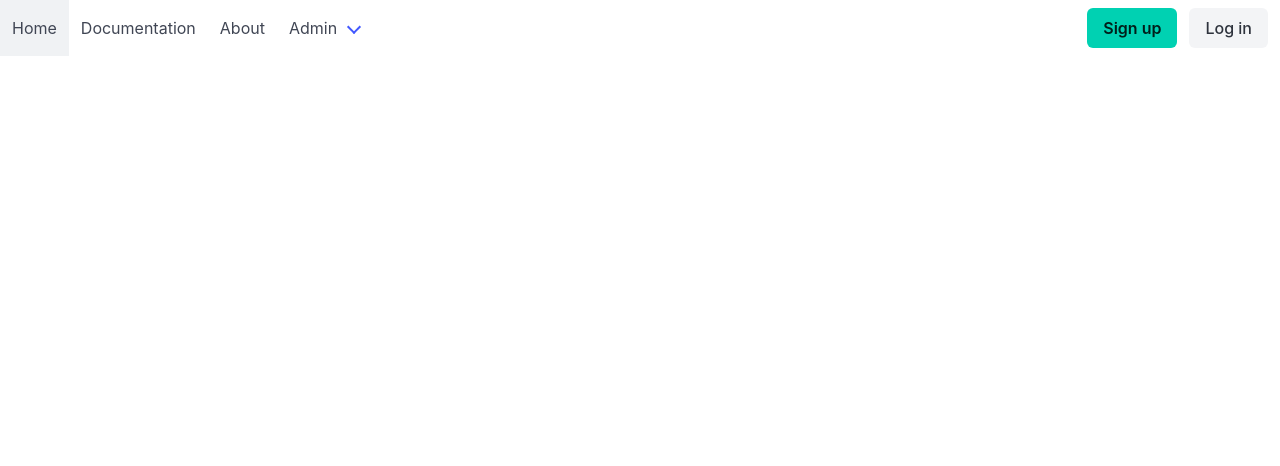
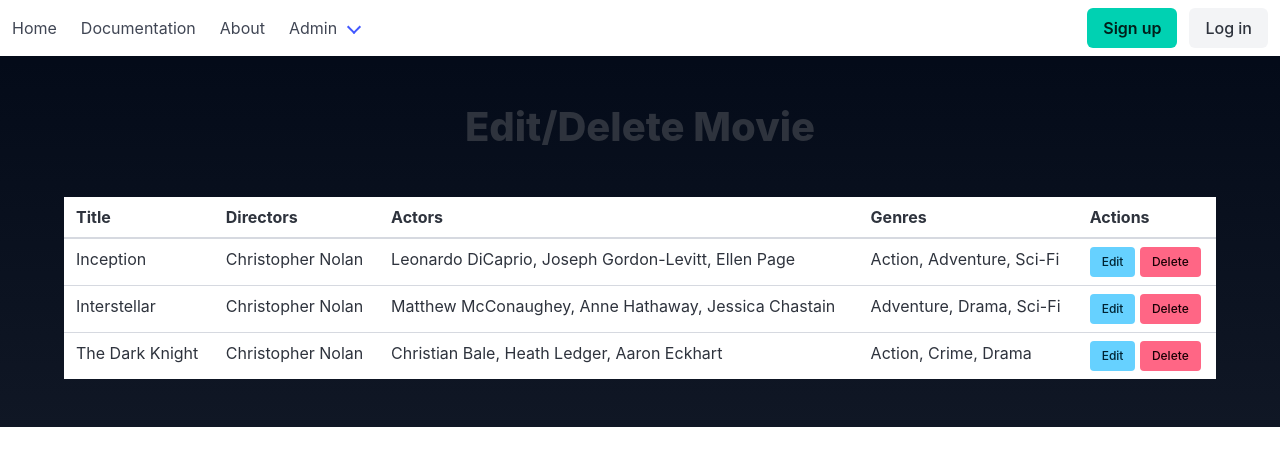
Before and after one commit to drag0dev/argon, a React app in the folder front/: page /movie/edit in a window 1280 px wide. Shown: the top 466 px of the page. Built offline with nearby package versions, Linux system fonts and the light colour scheme; the HTML template or start-up script is replaced by a standard one.

Commit message:
rename deletepage

```diff
--- a/front/src/App.tsx
+++ b/front/src/App.tsx
@@ -5,7 +5,7 @@
 import NavBar from './components/NavBar';
 import AddMoviePage from './pages/AddMoviePage';
 import AddTVShowPage from './pages/AddTVShowPage';
-import DeleteMoviePage from './pages/DeleteMoviePage';
+import EditOrDeleteMoviePage from './pages/EditOrDeleteMoviePage';
 
 import { BrowserRouter as Router, Routes, Route } from 'react-router-dom';
 
@@ -19,7 +19,8 @@
           <Route path="/about" element={<AboutPage />} />
           <Route path="/movie/add" element={<AddMoviePage />} />
           <Route path="/tvshow/add" element={<AddTVShowPage />} />
-          <Route path="/movie/delete" element={<DeleteMoviePage />} />
+          <Route path="/movie/delete" element={<EditOrDeleteMoviePage />} />
+          <Route path="/movie/edit" element={<EditOrDeleteMoviePage />} />
         </Routes>
       </div>
     </Router>
--- a/front/src/pages/DeleteMoviePage.tsx
+++ b/front/src/pages/EditOrDeleteMoviePage.tsx
@@ -1,14 +1,14 @@
 import MovieTable from '../components/MovieTable';
 
-const DeleteMoviePage = () => {
+const EditOrDeleteMoviePage = () => {
   return (
     <section className="section">
       <div className="container">
-        <h1 className="title is-2 has-text-centered mb-6">Delete Movie</h1>
+        <h1 className="title is-2 has-text-centered mb-6">Edit/Delete Movie</h1>
         <MovieTable />
       </div>
     </section>
   );
 }
 
-export default DeleteMoviePage;
+export default EditOrDeleteMoviePage;
```
